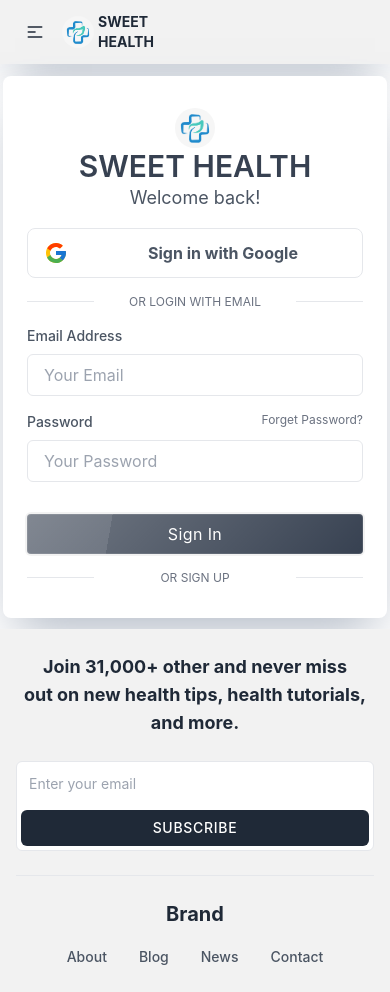
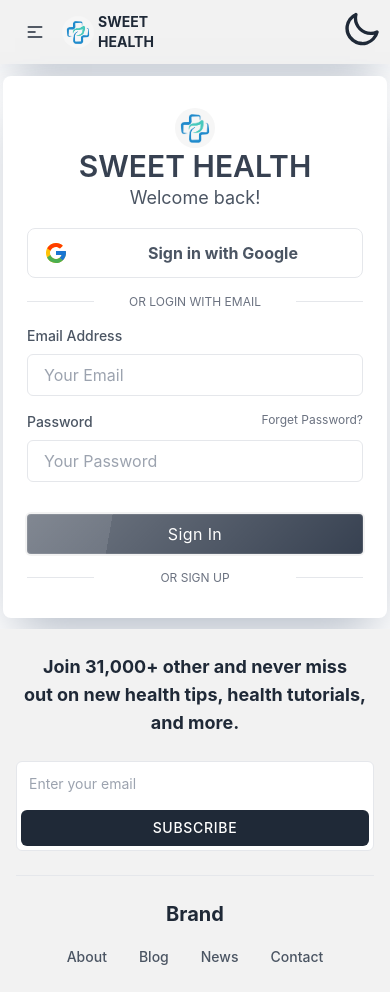
Before and after one commit to Arnob3108/sweet-health-service-client, a React (Create React App) app: page /signin in a window 390 px wide. Built offline with nearby package versions, Linux system fonts and the light colour scheme; no server answers.

Commit message:
review compoment and some other responsive issue solved

```diff
--- a/package.json
+++ b/package.json
@@ -12,6 +12,7 @@
     "react-awesome-slider": "^4.1.0",
     "react-dom": "^18.2.0",
     "react-hot-toast": "^2.4.0",
+    "react-icons": "^4.6.0",
     "react-router-dom": "^6.4.3",
     "react-scripts": "5.0.1",
     "react-spinners": "^0.13.6",
--- a/src/Pages/Reviews/AllReviews.js
+++ b/src/Pages/Reviews/AllReviews.js
@@ -20,7 +20,9 @@
 
   return (
     <div>
-      <h1>What Clients Saying</h1>
+      <h1 className="text-center text-4xl font-semibold dark:text-white my-3">
+        What Clients Saying
+      </h1>
       <div>
         {reviews.map((review) => (
           <SingleReview key={review._id} review={review}></SingleReview>
--- a/src/Pages/Reviews/ReviewForm.js
+++ b/src/Pages/Reviews/ReviewForm.js
@@ -61,7 +61,9 @@
         placeholder="Feedback"
         name="feedback"
       ></textarea>
-      <button className="btn btn-ghost w-80 ml-[18%] ">Give Feedback</button>
+      <button className="btn btn-active btn-ghost hover:bg-indigo-500 hover:dark:text-white w-80 ml-[10%] lg:ml-[18%] ">
+        Give Feedback
+      </button>
     </form>
   );
 };
--- a/src/Pages/Reviews/Reviews.js
+++ b/src/Pages/Reviews/Reviews.js
@@ -9,7 +9,6 @@
   return (
     <div>
       <ReviewForm service={service} key={service._id}></ReviewForm>
-      <AllReviews service={service} key={service._id}></AllReviews>
     </div>
   );
 };
--- a/src/Pages/Reviews/SingleReview.js
+++ b/src/Pages/Reviews/SingleReview.js
@@ -1,19 +1,13 @@
 import React, { useContext } from "react";
-import { AuthContext } from "../../Context/AuthContext/AuthProvider";
+import { FaUserCircle } from "react-icons/fa";
 
 const SingleReview = ({ review }) => {
-  //   console.log(review.reviews);
   const { userName, email, feedback } = review.reviews;
-  //   console.log(review.reviews);
-  const { user } = useContext(AuthContext);
+
   return (
-    <div class="w-full max-w-md px-8 py-4 mt-16 bg-white rounded-lg shadow-lg dark:bg-gray-800">
+    <div class="w-full lg:ml-5 max-w-md px-8 py-4 mt-16 bg-white rounded-lg shadow-lg dark:bg-gray-800">
       <div class="flex justify-center -mt-16 md:justify-end">
-        <img
-          class="object-cover w-20 h-20 border-2 border-blue-500 rounded-full dark:border-blue-400"
-          alt="Testimonial avatar"
-          src={`${user?.photoURL}`}
-        />
+        <FaUserCircle className="object-cover w-14 h-14 border-2 border-blue-500 rounded-full dark:border-blue-400"></FaUserCircle>
       </div>
 
       <h2 class="mt-2 text-2xl font-semibold text-gray-800 dark:text-white md:mt-0 md:text-3xl">
--- a/src/Shared/Header/Header.js
+++ b/src/Shared/Header/Header.js
@@ -77,8 +77,29 @@
         </ul>
       </div>
       <div className="navbar-end lg:mr-28">
+        <div>
+          <label className="swap swap-rotate">
+            <input type="checkbox" />
+
+            <svg
+              className="swap-on fill-current w-10 h-10"
+              xmlns="http://www.w3.org/2000/svg"
+              viewBox="0 0 24 24"
+            >
+              <path d="M5.64,17l-.71.71a1,1,0,0,0,0,1.41,1,1,0,0,0,1.41,0l.71-.71A1,1,0,0,0,5.64,17ZM5,12a1,1,0,0,0-1-1H3a1,1,0,0,0,0,2H4A1,1,0,0,0,5,12Zm7-7a1,1,0,0,0,1-1V3a1,1,0,0,0-2,0V4A1,1,0,0,0,12,5ZM5.64,7.05a1,1,0,0,0,.7.29,1,1,0,0,0,.71-.29,1,1,0,0,0,0-1.41l-.71-.71A1,1,0,0,0,4.93,6.34Zm12,.29a1,1,0,0,0,.7-.29l.71-.71a1,1,0,1,0-1.41-1.41L17,5.64a1,1,0,0,0,0,1.41A1,1,0,0,0,17.66,7.34ZM21,11H20a1,1,0,0,0,0,2h1a1,1,0,0,0,0-2Zm-9,8a1,1,0,0,0-1,1v1a1,1,0,0,0,2,0V20A1,1,0,0,0,12,19ZM18.36,17A1,1,0,0,0,17,18.36l.71.71a1,1,0,0,0,1.41,0,1,1,0,0,0,0-1.41ZM12,6.5A5.5,5.5,0,1,0,17.5,12,5.51,5.51,0,0,0,12,6.5Zm0,9A3.5,3.5,0,1,1,15.5,12,3.5,3.5,0,0,1,12,15.5Z" />
+            </svg>
+
+            <svg
+              className="swap-off fill-current w-10 h-10"
+              xmlns="http://www.w3.org/2000/svg"
+              viewBox="0 0 24 24"
+            >
+              <path d="M21.64,13a1,1,0,0,0-1.05-.14,8.05,8.05,0,0,1-3.37.73A8.15,8.15,0,0,1,9.08,5.49a8.59,8.59,0,0,1,.25-2A1,1,0,0,0,8,2.36,10.14,10.14,0,1,0,22,14.05,1,1,0,0,0,21.64,13Zm-9.5,6.69A8.14,8.14,0,0,1,7.08,5.22v.27A10.15,10.15,0,0,0,17.22,15.63a9.79,9.79,0,0,0,2.1-.22A8.11,8.11,0,0,1,12.14,19.73Z" />
+            </svg>
+          </label>
+        </div>
         {user?.uid ? (
-          <div className="dropdown dropdown-end">
+          <div className="dropdown dropdown-end ml-5">
             <label tabIndex={0} className="btn btn-ghost btn-circle avatar">
               <div className="w-10 rounded-full">
                 <img src={user?.photoURL} alt="" />
```
Also changed, not shown: 1 other file (tests, documents, lock files or other folders).
